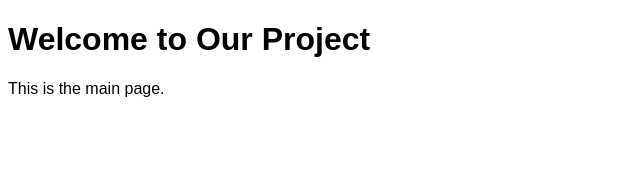
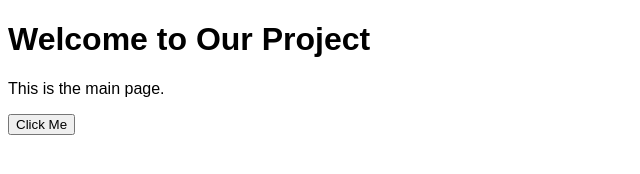
Before and after one commit to Salihylmaz/TestRepo, a plain HTML site: page index.html in a window 1280 px wide. Shown: the whole page, without its empty margins (0-640 px from the left). Drawn offline with Linux system fonts and the light colour scheme.

Commit message:
added a button and sayHello func

```diff
--- a/index.html
+++ b/index.html
@@ -9,5 +9,6 @@
   <h1>Welcome to Our Project</h1>
   <p>This is the main page.</p>
   <script src="script.js"></script>
+  <button onclick="sayHello()">Click Me</button>
 </body>
 </html>
--- a/script.js
+++ b/script.js
@@ -1 +1,4 @@
 console.log("Main script loaded.");
+function sayHello() {
+    alert("Hello from feature branch!");
+  }
```
